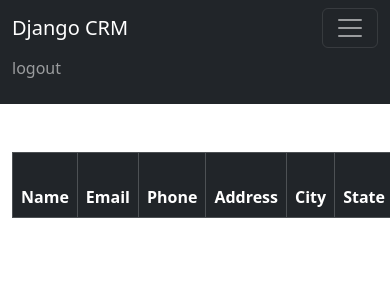
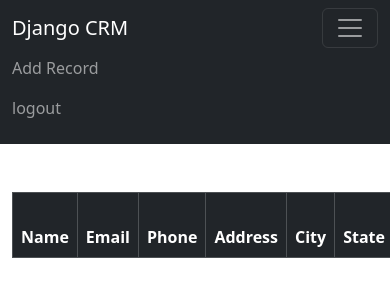
Before and after one commit to johngit23/Django-CRM, a Django app: page / in a window 390 px wide, after a click that opens the changed part; the page is wider, and only the part inside the window is pictured. Shown: the top 300 px of that part. Run offline with Django 5.2, Linux system fonts and the light colour scheme; the visitor is signed in with stand-in values (Sample User, id 1); data that the repository does not hold is empty.

Commit message:
add, update and delete records

```diff
--- a/dcrm/crmapp/templates/navbar.html
+++ b/dcrm/crmapp/templates/navbar.html
@@ -16,6 +16,9 @@
       <ul class="navbar-nav me-auto mb-2 mb-lg-0">
         {% if user.is_authenticated %}
             <li class="nav-item">
+              <a class="nav-link" href="{% url 'add_record' %}">Add Record</a>
+            </li>
+            <li class="nav-item">
              <a class="nav-link" href="{% url 'logout' %}">logout</a>
             </li>
         {% else %}
--- a/dcrm/crmapp/templates/record.html
+++ b/dcrm/crmapp/templates/record.html
@@ -34,6 +34,9 @@
     </div>
 </div>
 <br /> <br />
+
 <a href="{% url 'home' %}" class="btn btn-secondary">Back</a>
+<a href="{% url 'delete_record' customer_record.id %}" class="btn btn-danger">Delete</a>
+<a href="{% url 'update_record' customer_record.id %}" class="btn btn-secondary">Update Record</a>
 
 {% endblock %}
--- a/dcrm/crmapp/urls.py
+++ b/dcrm/crmapp/urls.py
@@ -5,5 +5,8 @@
     path('', views.home, name='home'),
     path('logout/', views.logout_user, name='logout'),
     path('register/', views.register_user, name='register'),
-    path('record/<int:pk>', views.customer_record, name='record')
+    path('record/<int:pk>', views.customer_record, name='record'),
+    path('delete_record/<int:pk>', views.delete_record, name='delete_record'),
+    path('add_record/', views.add_record, name='add_record'),
+    path('update_record/<int:pk>', views.update_record, name='update_record')
 ]
--- a/dcrm/crmapp/views.py
+++ b/dcrm/crmapp/views.py
@@ -1,7 +1,7 @@
 from django.shortcuts import redirect, render
 from django.contrib.auth import authenticate, login, logout
 from django.contrib import messages
-from .forms import SignUpForm
+from .forms import SignUpForm, AddRecordForm
 from .models import Record
 
 def home(request):
@@ -51,3 +51,40 @@
 	else:
 		messages.error(request, "You Must Be Logged In To View That Page...")
 		return redirect('home')
+
+def delete_record(request, pk):
+	if request.user.is_authenticated:
+		delete_it = Record.objects.get(id=pk)
+		delete_it.delete()
+		messages.success(request, "Record Deleted Successfully...")
+		return redirect('home')
+	else:
+		messages.success(request, "You Must Be Logged In To Do That...")
+		return redirect('home')
+
+def add_record(request):
+	form = AddRecordForm(request.POST or None)
+	if request.user.is_authenticated:
+		if request.method == "POST":
+			if form.is_valid():
+				add_record = form.save()
+				messages.success(request, "Record Added...")
+				return redirect('home')
+		return render(request, 'add_record.html', {'form':form})
+	else:
+		messages.success(request, "You Must Be Logged In...")
+		return redirect('home')
+
+
+def update_record(request, pk):
+	if request.user.is_authenticated:
+		current_record = Record.objects.get(id=pk)
+		form = AddRecordForm(request.POST or None, instance=current_record)
+		if form.is_valid():
+			form.save()
+			messages.success(request, "Record Has Been Updated!")
+			return redirect('home')
+		return render(request, 'update_record.html', {'form':form})
+	else:
+		messages.success(request, "You Must Be Logged In...")
+		return redirect('home')
```
Also changed, not shown: dcrm/crmapp/forms.py (+17 -0 lines), dcrm/crmapp/templates/add_record.html (added, +16 -0 lines), dcrm/crmapp/templates/update_record.html (added, +15 -0 lines).
